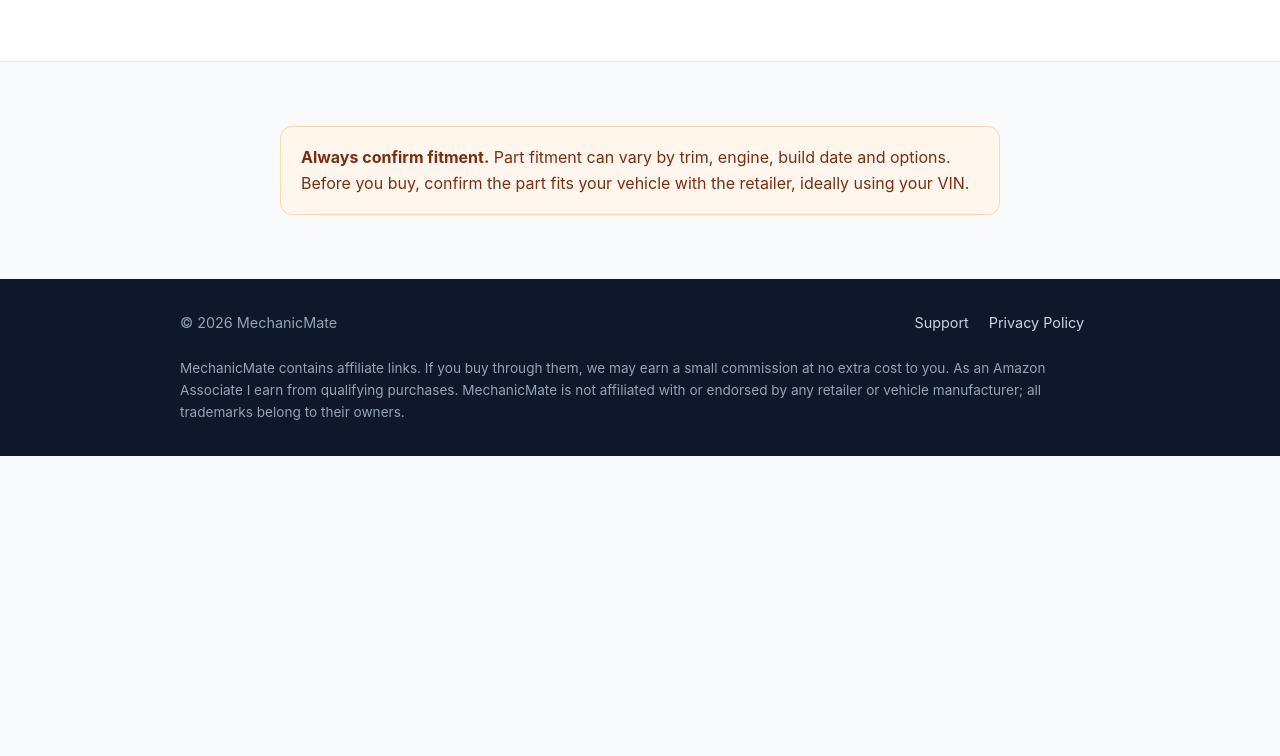
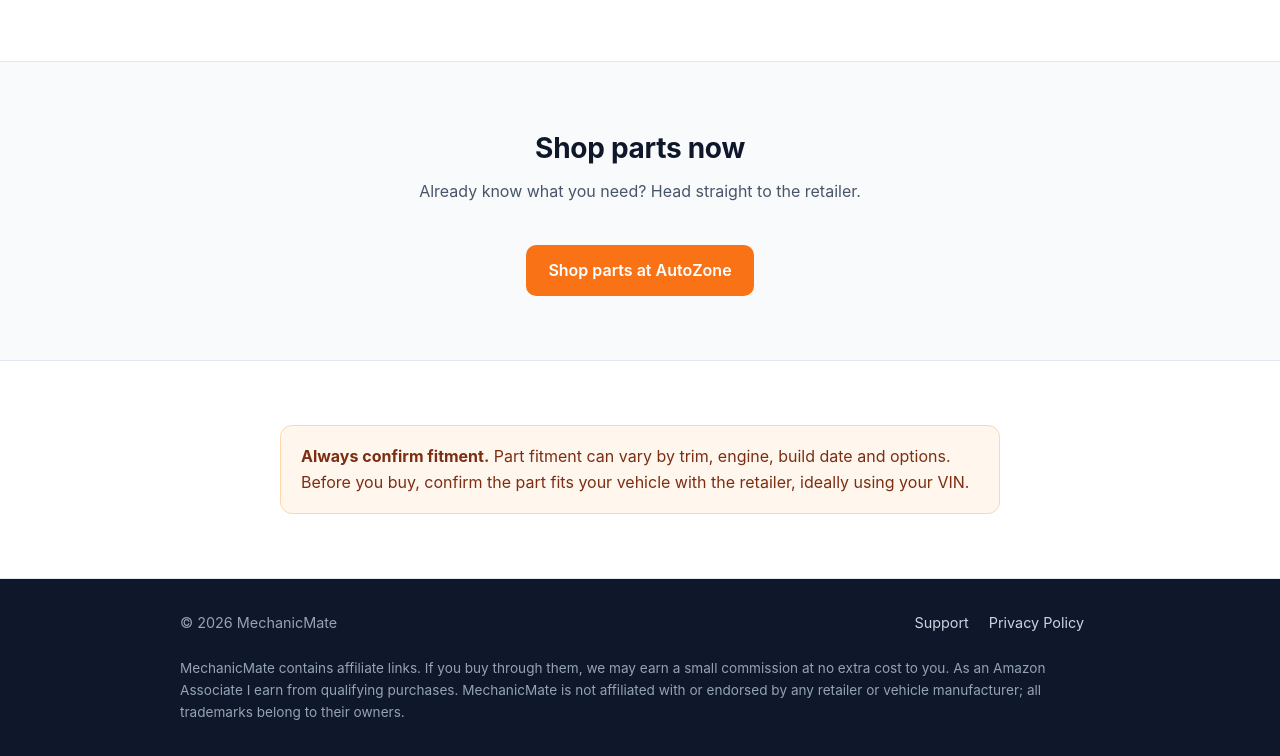
Before and after one commit to dmorrison59/mechanicmate-site, a plain HTML site: page index.html in a window 1280 px wide. Shown: the part 1408-2164 px from the top of the page. Before the commit the page ends 1864 px from the top, so only its background shows below. Drawn offline with Linux system fonts and the light colour scheme.

Commit message:
Add Shop parts at AutoZone button (Sovrn link)
Co-Authored-By: Claude Opus 5.5 <noreply@anthropic.com>
Claude-Session: https://claude.ai/code/session_018cjwBHWMXbh2VWfzMSnN9E

```diff
--- a/index.html
+++ b/index.html
@@ -68,6 +68,14 @@
 </section>
 
 <section>
+  <div class="wrap" style="text-align:center">
+    <h2>Shop parts now</h2>
+    <p class="lead">Already know what you need? Head straight to the retailer.</p>
+    <a class="btn btn-primary" href="https://sovrn.co/d8lpsjb" target="_blank" rel="sponsored noopener">Shop parts at AutoZone</a>
+  </div>
+</section>
+
+<section class="alt">
   <div class="wrap">
     <div class="note">
       <strong>Always confirm fitment.</strong> Part fitment can vary by trim, engine, build date and options. Before you buy, confirm the part fits your vehicle with the retailer, ideally using your VIN.
```
